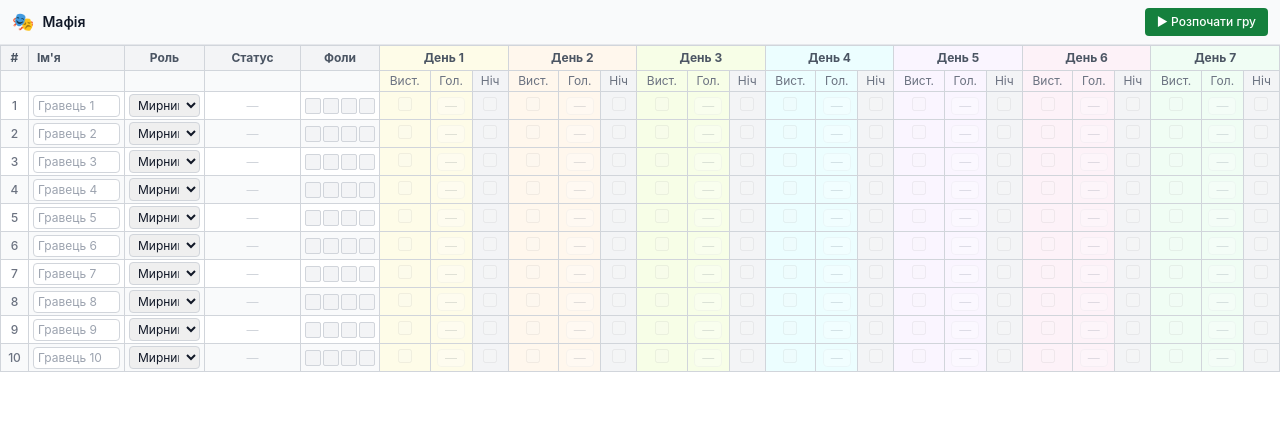
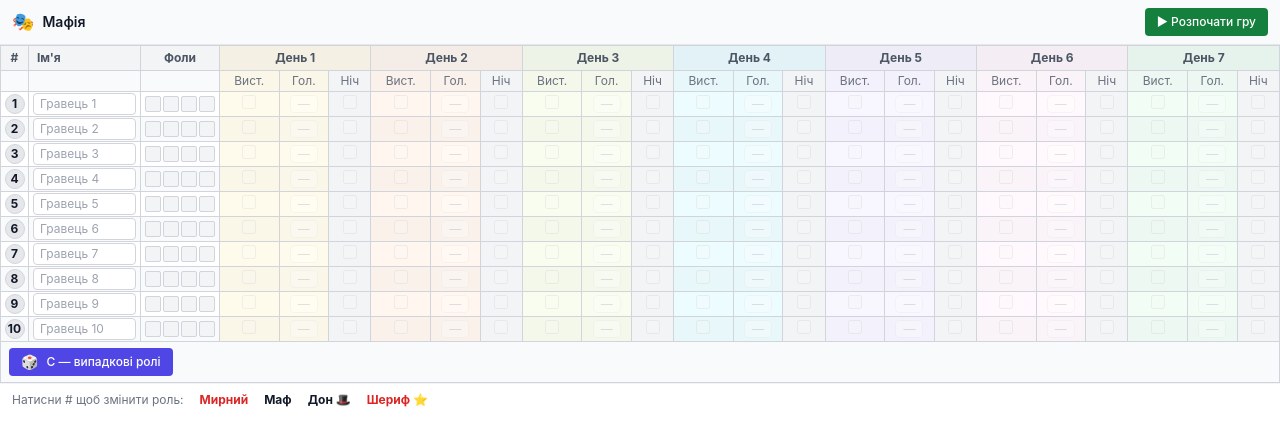
Before and after one commit to msfg777/mafia-game, a Next.js app: page / in a window 1280 px wide. Shown: the top 446 px of the page. Built offline with nearby package versions, Linux system fonts and the light colour scheme.

Commit message:
role colors, autocomplete, random roles

```diff
--- a/src/components/GameTable.tsx
+++ b/src/components/GameTable.tsx
@@ -1,16 +1,14 @@
 'use client';
 
-import { useState, useCallback } from 'react';
+import { useState, useCallback, useRef, useEffect } from 'react';
 
 type Role = 'Мирний' | 'Шериф' | 'Маф' | 'Дон';
-type Status = 'Жив' | 'Заголосований' | 'Убран ночью' | 'Убран за фоли';
 type Team = 'мирні' | 'мафія';
 
 interface Player {
   seat: number;
   name: string;
   role: Role;
-  status: Status;
   fouls: number;
 }
 
@@ -20,46 +18,104 @@ interface DayData {
   night: boolean;
 }
 
-const ROLES: Role[] = ['Мирний', 'Шериф', 'Маф', 'Дон'];
-const STATUSES: Status[] = ['Жив', 'Заголосований', 'Убран ночью', 'Убран за фоли'];
-
-const ROLE_COLORS: Record<Role, string> = {
-  'Мирний': 'bg-blue-100 text-blue-900',
-  'Шериф': 'bg-yellow-100 text-yellow-900',
-  'Маф': 'bg-red-100 text-red-900',
-  'Дон': 'bg-purple-100 text-purple-900',
+const ROLES: Role[] = ['Мирний', 'Маф', 'Дон', 'Шериф'];
+const ROLE_TEAM: Record<Role, Team> = {
+  'Мирний': 'мирні', 'Шериф': 'мирні', 'Маф': 'мафія', 'Дон': 'мафія',
 };
-
-const STATUS_COLORS: Record<Status, string> = {
-  'Жив': 'text-green-700',
-  'Заголосований': 'text-amber-700',
-  'Убран ночью': 'text-gray-500',
-  'Убран за фоли': 'text-red-700',
+const ROLE_ICON: Record<Role, string> = {
+  'Мирний': '', 'Маф': '', 'Дон': '🎩', 'Шериф': '⭐',
 };
 
 const DAY_BG = [
-  'bg-yellow-50',
-  'bg-orange-50',
-  'bg-lime-50',
-  'bg-cyan-50',
-  'bg-purple-50',
-  'bg-pink-50',
-  'bg-green-50',
+  'rgba(250,204,21,0.08)', 'rgba(251,146,60,0.08)', 'rgba(163,230,53,0.08)',
+  'rgba(34,211,238,0.08)', 'rgba(167,139,250,0.08)', 'rgba(249,168,212,0.08)',
+  'rgba(74,222,128,0.08)',
 ];
+
+function randomRoles(): Role[] {
+  const roles: Role[] = ['Маф','Маф','Дон','Шериф','Мирний','Мирний','Мирний','Мирний','Мирний','Мирний'];
+  for (let i = roles.length - 1; i > 0; i--) {
+    const j = Math.floor(Math.random() * (i + 1));
+    [roles[i], roles[j]] = [roles[j], roles[i]];
+  }
+  return roles;
+}
 
 function initPlayers(): Player[] {
   return Array.from({ length: 10 }, (_, i) => ({
-    seat: i + 1,
-    name: '',
-    role: 'Мирний',
-    status: 'Жив',
-    fouls: 0,
+    seat: i + 1, name: '', role: 'Мирний', fouls: 0,
   }));
 }
 
 function initDays(): DayData[][] {
   return Array.from({ length: 10 }, () =>
     Array.from({ length: 7 }, () => ({ nom: false, votes: 0, night: false }))
+  );
+}
+
+function NameStyle({ name, role }: { name: string; role: Role }) {
+  const icon = ROLE_ICON[role];
+  let cls = 'font-bold text-sm ';
+  if (role === 'Мирний') cls += 'text-red-600';
+  else if (role === 'Маф') cls += 'text-gray-900';
+  else if (role === 'Дон') cls += 'text-gray-900';
+  else if (role === 'Шериф') cls += 'text-red-600';
+  return (
+    <span className={cls}>
+      {name}{icon && <span className="ml-0.5 text-xs">{icon}</span>}
+    </span>
+  );
+}
+
+function AutocompleteInput({ value, onChange, placeholder }: {
+  value: string;
+  onChange: (v: string) => void;
+  placeholder: string;
+}) {
+  const [suggestions, setSuggestions] = useState<string[]>([]);
+  const [open, setOpen] = useState(false);
+  const ref = useRef<HTMLDivElement>(null);
+
+  useEffect(() => {
+    const handler = (e: MouseEvent) => {
+      if (ref.current && !ref.current.contains(e.target as Node)) setOpen(false);
+    };
+    document.addEventListener('mousedown', handler);
+    return () => document.removeEventListener('mousedown', handler);
+  }, []);
+
+  const handleInput = async (v: string) => {
+    onChange(v);
+    if (v.length < 1) { setSuggestions([]); setOpen(false); return; }
+    try {
+      const res = await fetch(`/api/players?q=${encodeURIComponent(v)}`);
+      const data = await res.json();
+      setSuggestions(data);
+      setOpen(data.length > 0);
+    } catch { setSuggestions([]); }
+  };
+
+  return (
+    <div ref={ref} className="relative">
+      <input
+        type="text"
+        value={value}
+        onChange={e => handleInput(e.target.value)}
+        onFocus={() => suggestions.length > 0 && setOpen(true)}
+        placeholder={placeholder}
+        className="w-full border border-gray-300 rounded px-1.5 py-0.5 text-xs focus:outline-none focus:ring-1 focus:ring-blue-400"
+      />
+      {open && (
+        <div className="absolute left-0 top-full mt-0.5 bg-white border border-gray-200 rounded shadow-lg z-30 min-w-full">
+          {suggestions.map(s => (
+            <div key={s} className="px-2 py-1 text-xs hover:bg-blue-50 cursor-pointer"
+              onMouseDown={() => { onChange(s); setOpen(false); }}>
+              {s}
+            </div>
+          ))}
+        </div>
+      )}
+    </div>
   );
 }
 
@@ -78,30 +134,40 @@ export default function GameTable() {
     setTimeout(() => setMsg(''), 3000);
   };
 
-  const updatePlayerField = useCallback((pi: number, field: keyof Player, val: string | number) => {
-    setPlayers(prev => prev.map((p, i) => i === pi ? { ...p, [field]: val } : p));
+  const cycleRole = useCallback((pi: number) => {
+    if (phase !== 'setup') return;
+    setPlayers(prev => prev.map((p, i) => {
+      if (i !== pi) return p;
+      const idx = (ROLES.indexOf(p.role) + 1) % ROLES.length;
+      return { ...p, role: ROLES[idx] };
+    }));
+  }, [phase]);
+
+  const randomizeRoles = useCallback(() => {
+    if (phase !== 'setup') return;
+    const roles = randomRoles();
+    setPlayers(prev => prev.map((p, i) => ({ ...p, role: roles[i] })));
+  }, [phase]);
+
+  const updateName = useCallback((pi: number, name: string) => {
+    setPlayers(prev => prev.map((p, i) => i === pi ? { ...p, name } : p));
   }, []);
 
   const addFoul = useCallback((pi: number) => {
-    setPlayers(prev => prev.map((p, i) => {
-      if (i !== pi) return p;
-      const f = Math.min(p.fouls + 1, 4);
-      return { ...p, fouls: f, status: f >= 4 ? 'Убран за фоли' : p.status };
-    }));
+    setPlayers(prev => prev.map((p, i) =>
+      i !== pi ? p : { ...p, fouls: Math.min(p.fouls + 1, 4) }
+    ));
   }, []);
 
   const removeFoul = useCallback((pi: number) => {
-    setPlayers(prev => prev.map((p, i) => {
-      if (i !== pi) return p;
-      const f = Math.max(0, p.fouls - 1);
-      return { ...p, fouls: f, status: p.status === 'Убран за фоли' && f < 4 ? 'Жив' : p.status };
-    }));
+    setPlayers(prev => prev.map((p, i) =>
+      i !== pi ? p : { ...p, fouls: Math.max(0, p.fouls - 1) }
+    ));
   }, []);
 
   const updateDay = useCallback((pi: number, di: number, field: keyof DayData, val: boolean | number) => {
     setDays(prev => {
       const next = prev.map(r => [...r]);
-      next[pi] = [...next[pi]];
       next[pi][di] = { ...next[pi][di], [field]: val };
       return next;
     });
@@ -111,14 +177,18 @@ export default function GameTable() {
     setSaving(true);
     try {
       await fetch('/api/init');
+      const names = players.map(p => p.name || `Гравець ${p.seat}`);
+      await fetch('/api/players', {
+        method: 'POST',
+        headers: { 'Content-Type': 'application/json' },
+        body: JSON.stringify({ names: names.filter(n => !n.startsWith('Гравець')) }),
+      });
       const res = await fetch('/api/games', {
         method: 'POST',
         headers: { 'Content-Type': 'application/json' },
         body: JSON.stringify({
-          players: players.map(p => ({
-            seat: p.seat,
-            name: p.name || `Гравець ${p.seat}`,
-            role: p.role,
+          players: players.map((p, i) => ({
+            seat: p.seat, name: names[i], role: p.role,
           })),
         }),
       });
@@ -152,17 +222,12 @@ export default function GameTable() {
   };
 
   const resetGame = () => {
-    setPhase('setup');
-    setPlayers(initPlayers());
-    setDays(initDays());
-    setGameId(null);
-    setWinner(null);
-    setMsg('');
+    setPhase('setup'); setPlayers(initPlayers()); setDays(initDays());
+    setGameId(null); setWinner(null); setMsg('');
   };
 
   return (
     <div className="min-h-screen bg-white text-gray-900 text-xs">
-      {/* Header */}
       <div className="flex items-center justify-between px-3 py-2 border-b border-gray-200 bg-gray-50 sticky top-0 z-20">
         <div className="flex items-center gap-2">
           <span className="text-lg">🎭</span>
@@ -171,59 +236,45 @@ export default function GameTable() {
         </div>
         <div className="flex gap-2">
           {phase === 'setup' && (
-            <button
-              onClick={startGame}
-              disabled={saving}
-              className="bg-green-700 text-white px-3 py-1.5 rounded text-xs font-medium disabled:opacity-50"
-            >
+            <button onClick={startGame} disabled={saving}
+              className="bg-green-700 text-white px-3 py-1.5 rounded text-xs font-medium disabled:opacity-50">
               {saving ? 'Збереження...' : '▶ Розпочати гру'}
             </button>
           )}
           {phase === 'playing' && (
-            <button
-              onClick={() => setShowModal(true)}
-              className="bg-red-700 text-white px-3 py-1.5 rounded text-xs font-medium"
-            >
+            <button onClick={() => setShowModal(true)}
+              className="bg-red-700 text-white px-3 py-1.5 rounded text-xs font-medium">
               🏁 Кінець гри
             </button>
           )}
           {phase === 'finished' && (
-            <button
-              onClick={resetGame}
-              className="bg-blue-700 text-white px-3 py-1.5 rounded text-xs font-medium"
-            >
+            <button onClick={resetGame}
+              className="bg-blue-700 text-white px-3 py-1.5 rounded text-xs font-medium">
               + Нова гра
             </button>
           )}
         </div>
       </div>
 
-      {/* Message */}
       {msg && (
-        <div className="bg-blue-50 text-blue-800 text-center py-1.5 text-xs border-b border-blue-100">
-          {msg}
-        </div>
+        <div className="bg-blue-50 text-blue-800 text-center py-1.5 text-xs border-b border-blue-100">{msg}</div>
       )}
-
-      {/* Winner */}
       {winner && (
         <div className={`text-center py-2 text-sm font-semibold ${winner === 'мирні' ? 'bg-blue-700 text-white' : 'bg-red-800 text-white'}`}>
           {winner === 'мирні' ? '🏙️ Перемогли Мирні!' : '🔫 Перемогла Мафія!'}
         </div>
       )}
 
-      {/* Table */}
       <div className="overflow-x-auto">
         <table className="border-collapse w-full" style={{ minWidth: 900 }}>
           <thead>
             <tr className="bg-gray-100 text-gray-600">
               <th className="sticky left-0 bg-gray-100 z-10 border border-gray-300 px-1 py-1 w-7">#</th>
-              <th className="sticky left-7 bg-gray-100 z-10 border border-gray-300 px-2 py-1 text-left w-24">Ім&apos;я</th>
-              <th className="border border-gray-300 px-1 py-1 w-20">Роль</th>
-              <th className="border border-gray-300 px-1 py-1 w-24">Статус</th>
-              <th className="border border-gray-300 px-1 py-1 w-16">Фоли</th>
+              <th className="sticky left-7 bg-gray-100 z-10 border border-gray-300 px-2 py-1 text-left w-28">Ім&apos;я</th>
+              <th className="border border-gray-300 px-1 py-1 w-14">Фоли</th>
               {Array.from({ length: 7 }, (_, i) => (
-                <th key={i} colSpan={3} className={`border border-gray-300 px-1 py-1 text-center ${DAY_BG[i]}`}>
+                <th key={i} colSpan={3} className="border border-gray-300 px-1 py-1 text-center"
+                  style={{ background: DAY_BG[i] }}>
                   День {i + 1}
                 </th>
               ))}
@@ -232,12 +283,10 @@ export default function GameTable() {
               <th className="sticky left-0 bg-gray-50 z-10 border border-gray-300" />
               <th className="sticky left-7 bg-gray-50 z-10 border border-gray-300" />
               <th className="border border-gray-300" />
-              <th className="border border-gray-300" />
-              <th className="border border-gray-300" />
               {Array.from({ length: 7 }, (_, i) => (
                 <>
-                  <th key={`${i}a`} className={`border border-gray-300 px-1 py-0.5 font-normal ${DAY_BG[i]}`}>Вист.</th>
-                  <th key={`${i}b`} className={`border border-gray-300 px-1 py-0.5 font-normal ${DAY_BG[i]}`}>Гол.</th>
+                  <th key={`${i}a`} className="border border-gray-300 px-1 py-0.5 font-normal" style={{ background: DAY_BG[i] }}>Вист.</th>
+                  <th key={`${i}b`} className="border border-gray-300 px-1 py-0.5 font-normal" style={{ background: DAY_BG[i] }}>Гол.</th>
                   <th key={`${i}c`} className="border border-gray-300 px-1 py-0.5 font-normal bg-gray-100">Ніч</th>
                 </>
               ))}
@@ -245,109 +294,71 @@ export default function GameTable() {
           </thead>
           <tbody>
             {players.map((p, pi) => {
-              const elim = p.status !== 'Жив';
+              const elim = p.fouls >= 4;
+              const rowBg = pi % 2 === 0 ? 'bg-white' : 'bg-gray-50';
               return (
-                <tr key={pi} className={elim ? 'opacity-50' : pi % 2 === 0 ? 'bg-white' : 'bg-gray-50'}>
-                  <td className={`sticky left-0 z-10 border border-gray-300 text-center font-medium text-gray-500 ${pi % 2 === 0 ? 'bg-white' : 'bg-gray-50'}`}>
-                    {p.seat}
+                <tr key={pi} className={`${rowBg} ${elim ? 'opacity-50' : ''}`}>
+                  <td className={`sticky left-0 z-10 border border-gray-300 text-center ${rowBg}`}>
+                    <button onClick={() => cycleRole(pi)} disabled={phase !== 'setup'}
+                      title="Натисни щоб змінити роль"
+                      className={`w-5 h-5 rounded-full text-xs font-bold flex items-center justify-center mx-auto transition-colors ${
+                        phase === 'setup'
+                          ? 'bg-gray-200 hover:bg-blue-100 cursor-pointer border border-gray-300'
+                          : 'bg-gray-100 border border-gray-200 cursor-default'
+                      }`}>
+                      {p.seat}
+                    </button>
                   </td>
-                  <td className={`sticky left-7 z-10 border border-gray-300 px-1 ${pi % 2 === 0 ? 'bg-white' : 'bg-gray-50'}`}>
+                  <td className={`sticky left-7 z-10 border border-gray-300 px-1 ${rowBg}`}>
                     {phase === 'setup' ? (
-                      <input
-                        type="text"
+                      <AutocompleteInput
                         value={p.name}
-                        onChange={e => updatePlayerField(pi, 'name', e.target.value)}
+                        onChange={v => updateName(pi, v)}
                         placeholder={`Гравець ${p.seat}`}
-                        className="w-full border border-gray-300 rounded px-1 py-0.5 text-xs focus:outline-none focus:ring-1 focus:ring-blue-400"
                       />
                     ) : (
-                      <span className={`font-medium ${elim ? 'line-through text-gray-400' : ''}`}>
-                        {p.name || `Гравець ${p.seat}`}
-                      </span>
+                      <NameStyle name={p.name || `Гравець ${p.seat}`} role={p.role} />
                     )}
                   </td>
-
-                  {/* Role */}
-                  <td className="border border-gray-300 px-1 py-0.5 text-center">
-                    {phase === 'setup' ? (
-                      <select
-                        value={p.role}
-                        onChange={e => updatePlayerField(pi, 'role', e.target.value)}
-                        className="text-xs border border-gray-300 rounded px-1 py-0.5 w-full"
-                      >
-                        {ROLES.map(r => <option key={r}>{r}</option>)}
-                      </select>
-                    ) : (
-                      <span className={`px-1.5 py-0.5 rounded text-xs font-medium ${ROLE_COLORS[p.role]}`}>
-                        {p.role}
-                      </span>
-                    )}
-                  </td>
-
-                  {/* Status */}
-                  <td className="border border-gray-300 px-1 py-0.5 text-center">
-                    {phase !== 'setup' ? (
-                      <select
-                        value={p.status}
-                        onChange={e => updatePlayerField(pi, 'status', e.target.value as Status)}
-                        className={`text-xs border-0 bg-transparent w-full font-medium focus:outline-none ${STATUS_COLORS[p.status]}`}
-                      >
-                        {STATUSES.map(s => <option key={s}>{s}</option>)}
-                      </select>
-                    ) : (
-                      <span className="text-gray-300">—</span>
-                    )}
-                  </td>
-
-                  {/* Fouls */}
-                  <td className="border border-gray-300 px-1 py-0.5">
+                  <td className={`border border-gray-300 px-1 py-0.5 ${rowBg}`}>
                     <div className="flex items-center justify-center gap-0.5">
                       {Array.from({ length: 4 }, (_, fi) => (
-                        <button
-                          key={fi}
-                          onClick={() => phase !== 'setup' && addFoul(pi)}
+                        <button key={fi} onClick={() => phase !== 'setup' && addFoul(pi)}
                           disabled={phase === 'setup'}
-                          className={`w-4 h-4 rounded-sm text-xs flex items-center justify-center border transition-colors ${
+                          className={`w-4 h-4 rounded-sm text-xs flex items-center justify-center border ${
                             fi < p.fouls
-                              ? fi >= 3
-                                ? 'bg-red-500 border-red-600 text-white'
-                                : 'bg-amber-400 border-amber-500 text-white'
-                              : 'bg-gray-100 border-gray-300 text-gray-300'
-                          }`}
-                        >
+                              ? fi >= 3 ? 'bg-red-500 border-red-600 text-white' : 'bg-amber-400 border-amber-500 text-white'
+                              : 'bg-gray-100 border-gray-300'
+                          }`}>
                           {fi < p.fouls ? '✕' : ''}
                         </button>
                       ))}
                       {phase !== 'setup' && p.fouls > 0 && (
-                        <button
-                          onClick={() => removeFoul(pi)}
-                          className="w-3.5 h-3.5 rounded-sm bg-gray-200 border border-gray-300 text-gray-500 flex items-center justify-center ml-0.5 text-xs"
-                        >−</button>
+                        <button onClick={() => removeFoul(pi)}
+                          className="w-3.5 h-3.5 rounded-sm bg-gray-200 border border-gray-300 text-gray-500 flex items-center justify-center ml-0.5">−</button>
                       )}
                     </div>
                   </td>
-
-                  {/* Days */}
                   {Array.from({ length: 7 }, (_, di) => {
                     const d = days[pi][di];
-                    const disabled = phase === 'setup' || elim;
+                    const off = phase === 'setup' || elim;
                     return (
                       <>
-                        <td key={`${pi}-${di}-n`} className={`border border-gray-300 text-center ${DAY_BG[di]}`}>
-                          <input type="checkbox" checked={d.nom} disabled={disabled}
+                        <td key={`n${di}`} className="border border-gray-300 text-center" style={{ background: DAY_BG[di] }}>
+                          <input type="checkbox" checked={d.nom} disabled={off}
                             onChange={e => updateDay(pi, di, 'nom', e.target.checked)}
-                            className="w-3.5 h-3.5 cursor-pointer disabled:opacity-30" />
+                            className="w-3.5 h-3.5 disabled:opacity-30" />
                         </td>
-                        <td key={`${pi}-${di}-v`} className={`border border-gray-300 text-center ${DAY_BG[di]}`}>
-                          <input type="number" min={0} max={10} value={d.votes || ''} disabled={disabled}
+                        <td key={`v${di}`} className="border border-gray-300 text-center" style={{ background: DAY_BG[di] }}>
+                          <input type="number" min={0} max={10} value={d.votes || ''} disabled={off}
                             onChange={e => updateDay(pi, di, 'votes', parseInt(e.target.value) || 0)}
                             placeholder="—"
                             className="w-7 text-center text-xs border border-gray-200 rounded bg-white disabled:opacity-30 focus:outline-none" />
                         </td>
-                        <td key={`${pi}-${di}-k`} className="border border-gray-300 text-center bg-gray-100">
-                          <input type="checkbox" checked={d.night} disabled={disabled}
+                        <td key={`k${di}`} className="border border-gray-300 text-center bg-gray-100">
+                          <input type="checkbox" checked={d.night} disabled={off}
                             onChange={e => updateDay(pi, di, 'night', e.target.checked)}
-                            className="w-3.5 h-3.5 cursor-pointer disabled:opacity-30" />
+                            className="w-3.5 h-3.5 disabled:opacity-30" />
                         </td>
                       </>
                     );
@@ -355,11 +366,30 @@ export default function GameTable() {
                 </tr>
               );
             })}
+            {phase === 'setup' && (
+              <tr>
+                <td colSpan={3 + 7 * 3} className="border border-gray-300 px-2 py-1.5 bg-gray-50">
+                  <button onClick={randomizeRoles}
+                    className="flex items-center gap-2 px-3 py-1 bg-indigo-600 hover:bg-indigo-500 text-white rounded text-xs font-medium transition-colors">
+                    <span className="text-sm">🎲</span> C — випадкові ролі
+                  </button>
+                </td>
+              </tr>
+            )}
           </tbody>
         </table>
       </div>
 
-      {/* Finish modal */}
+      {phase === 'setup' && (
+        <div className="flex gap-4 px-3 py-2 text-xs text-gray-500 flex-wrap border-t border-gray-100">
+          <span>Натисни # щоб змінити роль:</span>
+          <span className="font-bold text-red-600">Мирний</span>
+          <span className="font-bold text-gray-900">Маф</span>
+          <span className="font-bold text-gray-900">Дон 🎩</span>
+          <span className="font-bold text-red-600">Шериф ⭐</span>
+        </div>
+      )}
+
       {showModal && (
         <div className="fixed inset-0 bg-black bg-opacity-50 flex items-center justify-center z-50 p-4">
           <div className="bg-white rounded-xl p-6 w-72 shadow-xl border border-gray-200">
@@ -376,9 +406,7 @@ export default function GameTable() {
               </button>
             </div>
             <button onClick={() => setShowModal(false)}
-              className="w-full mt-3 text-gray-400 text-xs py-2 hover:text-gray-600">
-              Скасувати
-            </button>
+              className="w-full mt-3 text-gray-400 text-xs py-2 hover:text-gray-600">Скасувати</button>
           </div>
         </div>
       )}
```
Also changed, not shown: src/app/api/players/route.ts (added, +37 -0 lines), src/lib/db.ts (+9 -6 lines).
